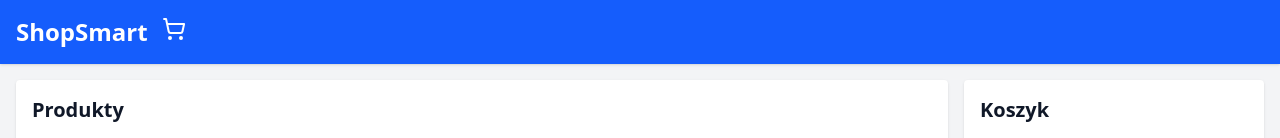
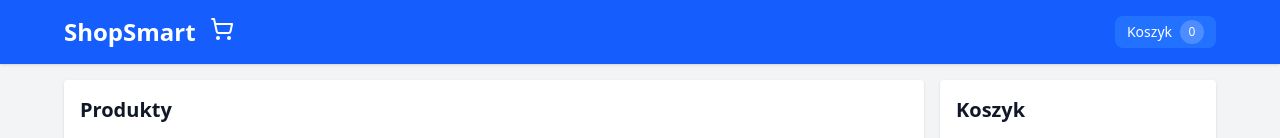
Before and after one commit to BartoszBee/shop-smart, a React (Vite) app: page / in a window 1280 px wide. Shown: the top 138 px of the page. Built offline with nearby package versions, Linux system fonts and the light colour scheme; grey boxes are pictures that could not be loaded.

Commit message:
CartContext added to app

```diff
--- a/src/App.tsx
+++ b/src/App.tsx
@@ -2,19 +2,41 @@ import { ShoppingCart } from "lucide-react";
 import { PRODUCTS } from "../data/products";
 import ProductCard from "../components/ProductCard";
 
-export default function App() {
-  const handleAddToCart = (product: (typeof PRODUCTS)[number]) => {
-    console.log("[ADD_TO_CART]", product.id, product.name);
-  };
+import { CartProvider } from "../state/cart-context";
+import { useCart } from "../hooks/useCart";
+
+// header
+function Header() {
+  const { totalQuantity } = useCart();
+
   return (
-    <div className="min-h-screen bg-gray-100 text-gray-900">
     <header className="bg-blue-600 text-white p-4 shadow">
+      <div className="mx-auto max-w-6xl flex items-center justify-between">
         <h1 className="text-2xl font-bold">
           ShopSmart{" "}
           <ShoppingCart className="w-6 h-6 text-white inline align-baseline ml-2" />
         </h1>
+
+        <div
+          className="inline-flex items-center gap-2 bg-blue-500/60 hover:bg-blue-500 rounded-lg px-3 py-1 text-sm"
+          aria-label="Panel koszyka"
+        >
+          <span>Koszyk</span>
+          <span className="inline-flex h-6 min-w-6 items-center justify-center rounded-full bg-white/20 text-white text-xs">
+            {totalQuantity}
+          </span>
+        </div>
+      </div>
     </header>
-      <main className="p-4 grid grid-cols-4 gap-4">
+  );
+}
+
+// product section
+
+function ProductsSection() {
+  const { addItem } = useCart();
+
+  return (
     <section className="col-span-3 bg-white p-4 rounded shadow">
       <h2 className="text-xl font-semibold mb-4">Produkty</h2>
       <div className="grid gap-4 sm:grid-cols-2 xl:grid-cols-3">
@@ -22,16 +44,34 @@ export default function App() {
           <ProductCard
             key={p.id}
             product={p}
-                onAddToCart={handleAddToCart}
+            onAddToCart={() => addItem(p, 1)}
           />
         ))}
       </div>
     </section>
+  );
+}
+
+// cart panel
+function CartSidebar() {
+  return (
     <aside className="col-span-1 bg-white p-4 rounded shadow">
       <h2 className="text-xl font-semibold mb-4">Koszyk</h2>
       <p className="text-gray-600">Koszyk jest pusty</p>
     </aside>
+  );
+}
+
+export default function App() {
+  return (
+    <CartProvider>
+      <div className="min-h-screen bg-gray-100 text-gray-900">
+        <Header />
+        <main className="pt-4 grid grid-cols-4 gap-4 mx-auto max-w-6xl">
+          <ProductsSection />
+          <CartSidebar />
         </main>
       </div>
+    </CartProvider>
   );
 }
--- a/state/cart-context.tsx
+++ b/state/cart-context.tsx
@@ -1,6 +1,7 @@
 import { createContext, useMemo, useReducer } from "react";
 import type { ReactNode } from "react";
-import { CartState, Product } from "../types/types.ts";
+import type { CartState, Product } from "../types/types.ts";
+
 import {
   cartReducer,
   initialCartState,
@@ -46,7 +47,7 @@ export function CartProvider({
   const setQuantity = (productId: string, quantity: number) =>
     dispatch({ type: "SET_QUANTITY", payload: { productId, quantity } });
 
-  const removeItem = (productId: string, quantity: number) =>
+  const removeItem = (productId: string) =>
     dispatch({ type: "REMOVE_ITEM", payload: { productId } });
 
   const clear = () => dispatch({ type: "CLEAR" });
```
Lines whose indentation alone changed are shown as unchanged.
